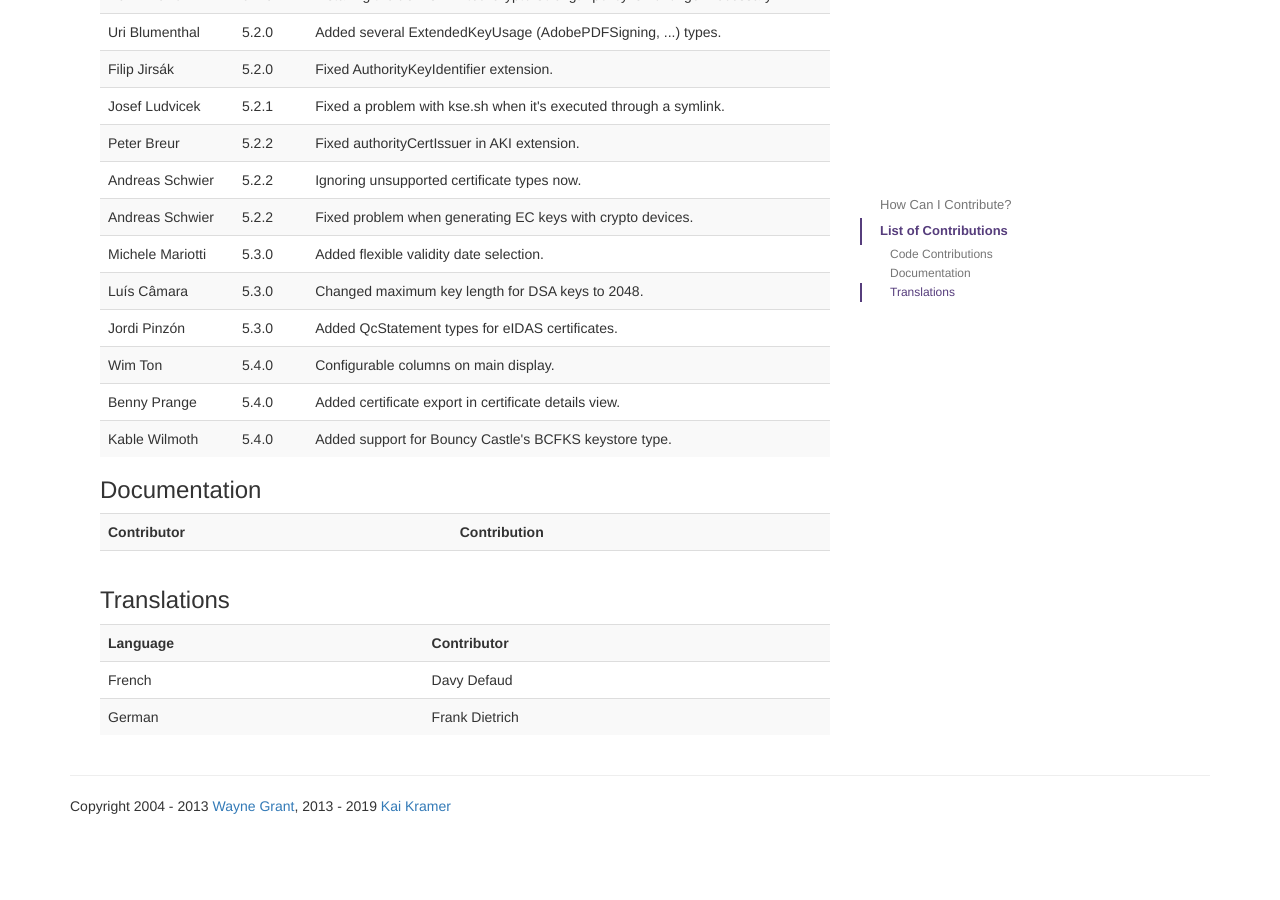
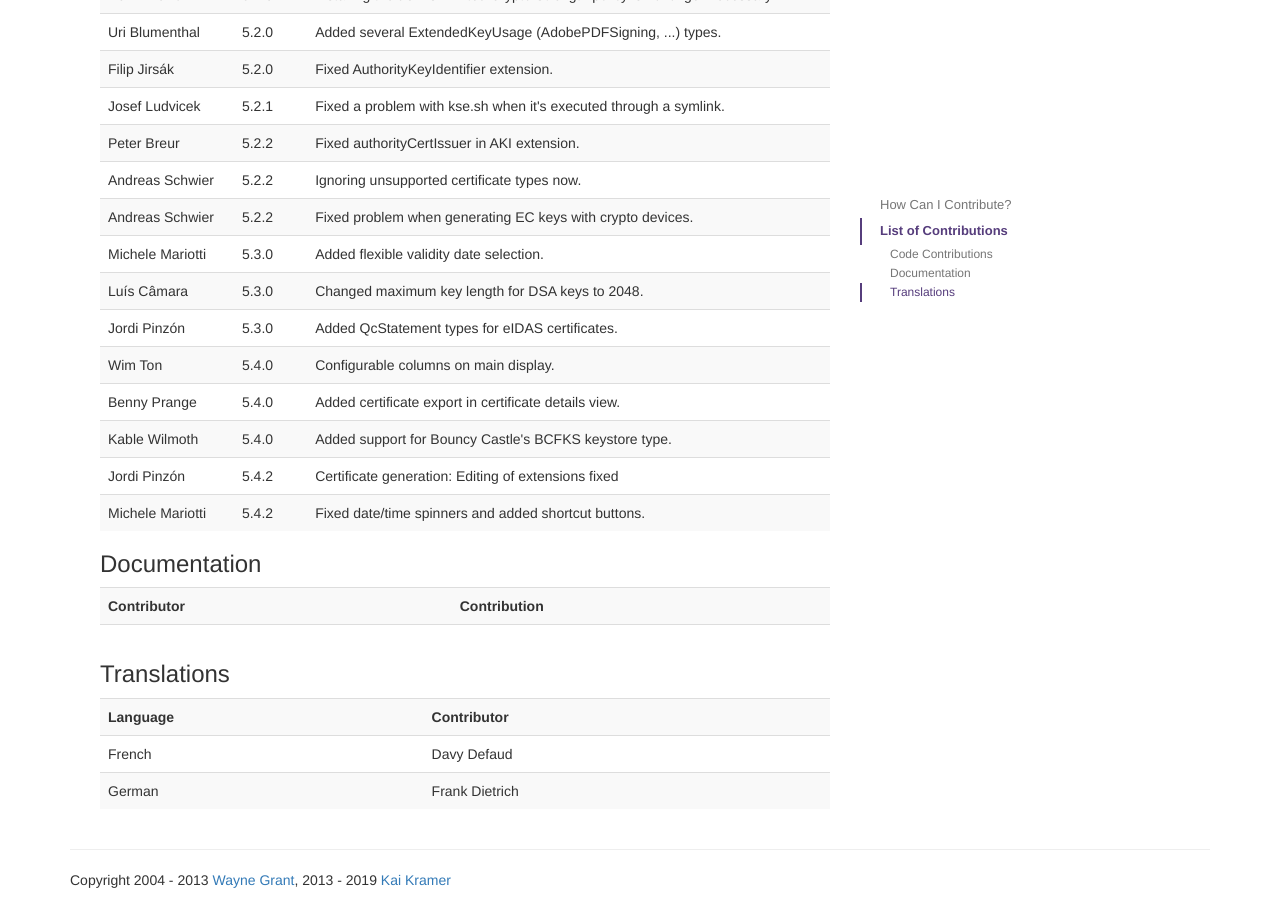
Before and after one commit to kaikramer/kaikramer.github.io, a Jekyll site: the page built from contribute.html, in a window 1280 px wide and 900 px high, scrolled down 1822 px. Built offline with Jekyll 4.4.1, drawn with Linux system fonts in a browser that asks for light colours; before the commit the page ends 2648 px from its top, so only the background shows below that.

Commit message:
Added contributors for 5.4.2

```diff
--- a/contribute.html
+++ b/contribute.html
@@ -200,6 +200,16 @@ redirect_from: /contribute.php.html
 			<td class="plain_odd" align="left">5.4.0</td>
 			<td class="plain_odd" align="left">Added support for Bouncy Castle's BCFKS keystore type.</td>
 		</tr>
+		<tr valign="middle">
+			<td class="plain_odd" align="left">Jordi Pinzón</td>
+			<td class="plain_odd" align="left">5.4.2</td>
+			<td class="plain_odd" align="left">Certificate generation: Editing of extensions fixed</td>
+		</tr>
+		<tr valign="middle">
+			<td class="plain_odd" align="left">Michele Mariotti</td>
+			<td class="plain_odd" align="left">5.4.2</td>
+			<td class="plain_odd" align="left">Fixed date/time spinners and added shortcut buttons.</td>
+		</tr>
 		</tbody>
 	</table>
 
```
